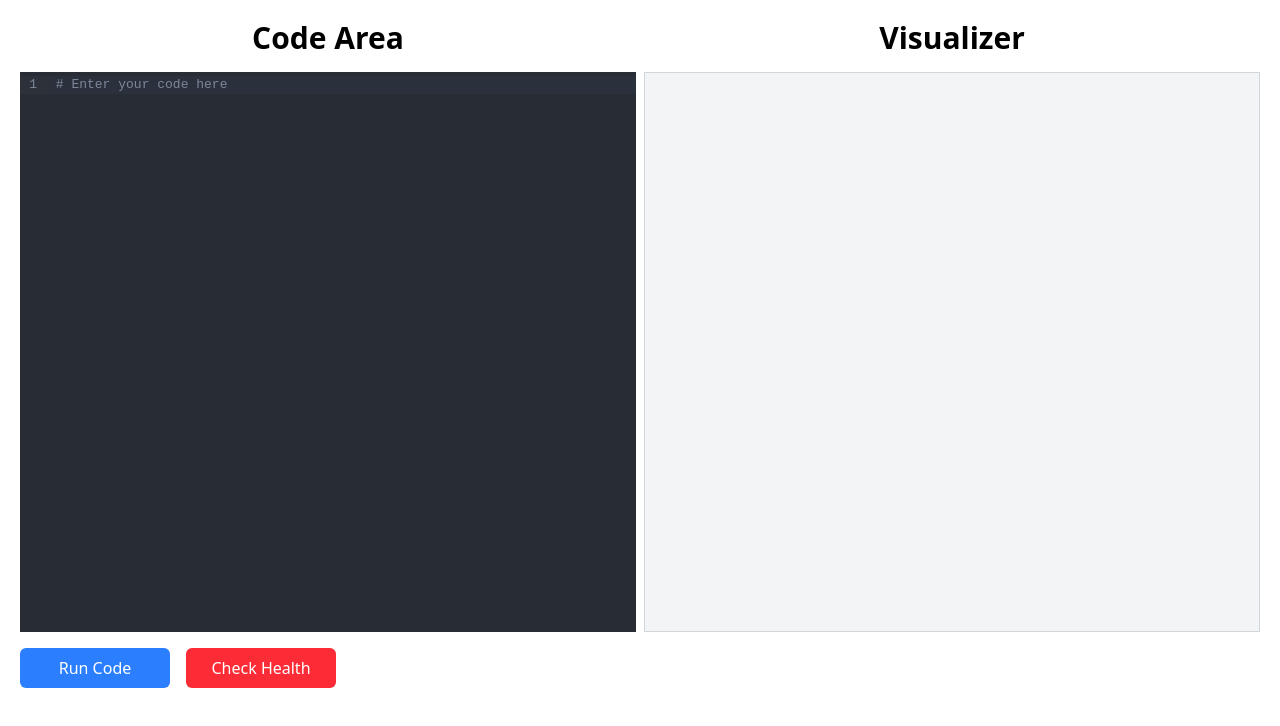
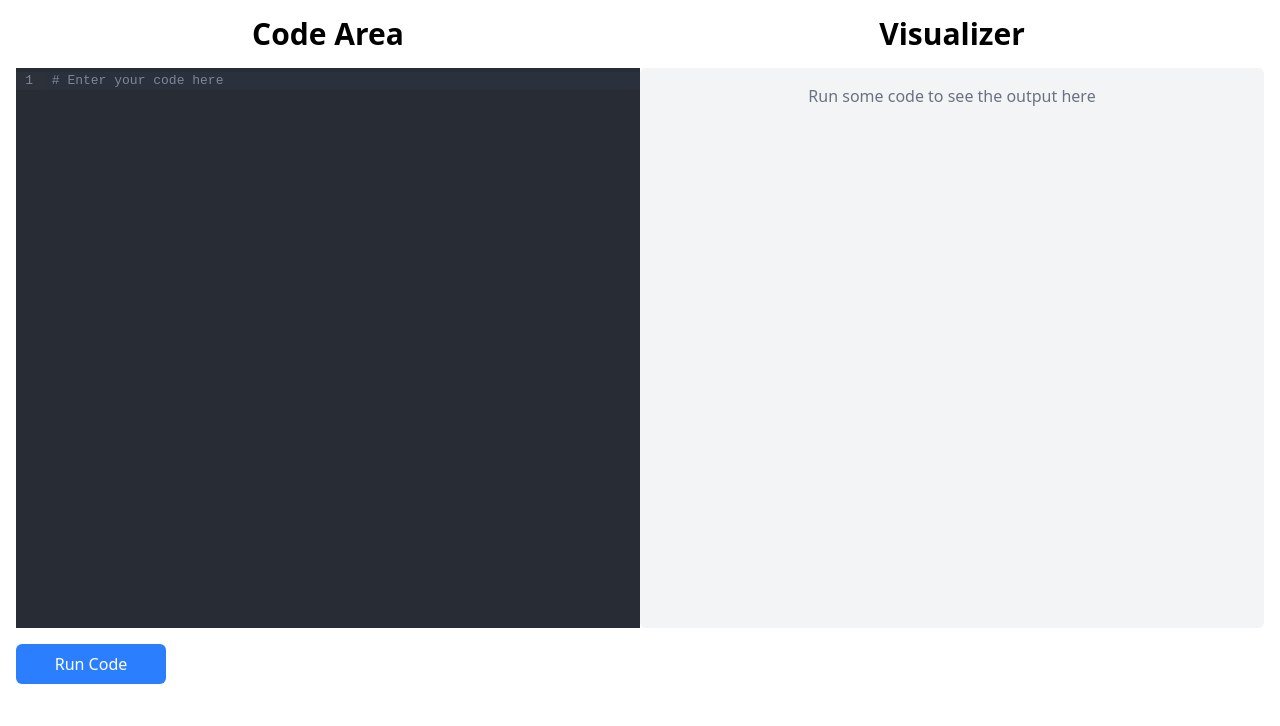
Before and after one commit to leandrofahur/code-visualizer, a React (Vite) app in the folder frontend/: page / in a window 1280 px wide. Shown: the top 726 px of the page. Built offline with nearby package versions, Linux system fonts and the light colour scheme.

Commit message:
getting code back from the backend and displaying on the frontend

```diff
--- a/frontend/src/App.tsx
+++ b/frontend/src/App.tsx
@@ -1,104 +1,16 @@
-import { useState } from "react";
-
-import { useCodeMirror } from "@uiw/react-codemirror";
-import { python } from "@codemirror/lang-python";
-
-import { useQueryClient, useQuery } from "@tanstack/react-query";
-
+import { CodeEditor } from './components/CodeEditor/CodeEditor';
+import { Visualizer } from './components/Visualizer/Visualizer';
+import { useCodeExecution } from './hooks/useCodeExecution';
 
 function App() {
-  const [code, setCode] = useState("# Enter your code here");
-  const [codeOutput, setCodeOutput] = useState("");
-  const [health, setHealth] = useState("");
-  const [error, setError] = useState("");
-  // const queryClient = useQueryClient();
-
-  const { setContainer } = useCodeMirror({
-    extensions: [python()],
-    value: code,
-    height: "70vh",
-    width: "100%",
-    theme: "dark",
-    onChange: (value) => {
-      setCode(value);
-    },
-  });
-
-  const checkHealth = async (e: React.MouseEvent<HTMLButtonElement>) => {
-    e.preventDefault();
-    e.stopPropagation();
-    try {
-      const response = await fetch("http://localhost:8000/api/v1/health", {
-        method: "GET",
-      });
-      const data = await response.json();
-      setHealth(data);
-      setError("");
-    } catch (err) {
-      setError("Health check failed");
-      console.error("Health check error:", err);
-    }
-  }
-
-  const runCode = async (e: React.MouseEvent<HTMLButtonElement>) => {
-    e.preventDefault();
-    e.stopPropagation();
-    try {
-      const response = await fetch("http://localhost:8000/api/v1/run", {
-        method: "POST",
-        headers: {
-          "Content-Type": "application/json",
-        },
-        body: JSON.stringify({ code, language: "python" }),
-      });
-      const data = await response.json();
-      setCodeOutput(data.stdout || data.stderr || JSON.stringify(data));
-      setError("");
-    } catch (err) {
-      setError("Failed to run code");
-      console.error("Run code error:", err);
-    }
-  }
+  const { codeOutput, error, runCode } = useCodeExecution();
 
   return (
     <div className="flex p-4 h-screen w-screen">
-      <div className="w-1/2 p-1">
-        <h1 className="text-3xl font-semibold mb-4 text-center">Code Area</h1>
-        <div ref={setContainer} className="mb-4" />
-        <div className="flex flex-row gap-4">
-          <button
-            type="button"
-            className="bg-blue-500 text-white p-2 rounded-md w-[150px] hover:bg-blue-600"
-            onClick={runCode}
-          >
-            Run Code
-          </button>
-          <button
-            type="button"
-            className="bg-red-500 text-white p-2 rounded-md w-[150px] hover:bg-red-600"
-            onClick={checkHealth}
-          >
-            Check Health
-          </button>
-        </div>
-        {error && (
-          <div className="mt-4 p-4 bg-red-100 text-red-700 rounded-md">
-            {error}
-          </div>
-        )}
-      </div>
-      <div className="w-1/2 p-1">
-        <h1 className="text-3xl font-semibold mb-4 text-center">Visualizer</h1>
-        <div className="p-4 bg-gray-100 border border-gray-300 h-[70vh] w-full overflow-y-auto">
-          {codeOutput && (
-            <pre className="whitespace-pre-wrap break-words">
-              {codeOutput}
-            </pre>
-          )}
-        </div>
-      </div>
+      <CodeEditor onRunCode={runCode} error={error} />
+      <Visualizer output={codeOutput} />
     </div>
-  )
+  );
 }
 
-export default App
+export default App;
--- /dev/null
+++ b/frontend/src/components/Button/Button.tsx
@@ -0,0 +1,29 @@
+interface ButtonProps {
+  children: React.ReactNode;
+  onClick: (e: React.MouseEvent<HTMLButtonElement>) => void;
+  variant?: 'primary' | 'secondary';
+  className?: string;
+}
+
+export const Button = ({
+  children,
+  onClick,
+  variant = 'primary',
+  className = ''
+}: ButtonProps) => {
+  const baseStyles = 'p-2 rounded-md w-[150px] text-white';
+  const variantStyles = {
+    primary: 'bg-blue-500 hover:bg-blue-600',
+    secondary: 'bg-red-500 hover:bg-red-600',
+  };
+
+  return (
+    <button
+      type="button"
+      className={`${baseStyles} ${variantStyles[variant]} ${className}`}
+      onClick={onClick}
+    >
+      {children}
+    </button>
+  );
+};
--- /dev/null
+++ b/frontend/src/components/CodeEditor/CodeEditor.tsx
@@ -0,0 +1,46 @@
+import { useState } from 'react';
+import { useCodeMirror } from '@uiw/react-codemirror';
+import { python } from '@codemirror/lang-python';
+import { Button } from '../Button/Button';
+
+interface CodeEditorProps {
+  onRunCode: (code: string) => Promise<void>;
+  error?: string;
+}
+
+export const CodeEditor = ({ onRunCode, error }: CodeEditorProps) => {
+  const [code, setCode] = useState('# Enter your code here');
+
+  const { setContainer } = useCodeMirror({
+    extensions: [python()],
+    value: code,
+    height: '70vh',
+    width: '100%',
+    theme: 'dark',
+    onChange: (value) => setCode(value),
+  });
+
+  const handleRunCode = async (e: React.MouseEvent<HTMLButtonElement>) => {
+    e.preventDefault();
+    e.stopPropagation();
+    await onRunCode(code);
+  };
+
+  return (
+    <div className="w-1/2">
+      <h1 className="text-3xl font-semibold mb-4 text-center">Code Area</h1>
+      <div ref={setContainer} className="mb-4" />
+      <div className="flex flex-row gap-4">
+        <Button onClick={handleRunCode} variant="primary">
+          Run Code
+        </Button>
+
+      </div>
+      {error && (
+        <div className="mt-4 p-4 bg-red-100 text-red-700 rounded-md">
+          {error}
+        </div>
+      )}
+    </div>
+  );
+};
--- /dev/null
+++ b/frontend/src/components/Visualizer/Visualizer.tsx
@@ -0,0 +1,22 @@
+interface VisualizerProps {
+  output: string;
+}
+
+export const Visualizer = ({ output }: VisualizerProps) => {
+  return (
+    <div className="w-1/2">
+      <h1 className="text-3xl font-semibold mb-4 text-center">Visualizer</h1>
+      <div className="p-4 bg-gray-100 rounded-md h-[70vh] overflow-auto">
+        {output ? (
+          <pre className="whitespace-pre-wrap break-words font-mono">
+            {output}
+          </pre>
+        ) : (
+          <div className="text-gray-500 text-center">
+            Run some code to see the output here
+          </div>
+        )}
+      </div>
+    </div>
+  );
+};
--- /dev/null
+++ b/frontend/src/hooks/useCodeExecution.ts
@@ -0,0 +1,20 @@
+import { useState } from 'react';
+import { api } from '../services/api';
+
+export const useCodeExecution = () => {
+  const [codeOutput, setCodeOutput] = useState('');
+  const [error, setError] = useState('');
+
+  const runCode = async (code: string) => {
+    try {
+      const data = await api.runCode(code, 'python');
+      setCodeOutput(data.stdout || data.stderr || JSON.stringify(data));
+      setError('');
+    } catch (err) {
+      setError('Failed to run code');
+      console.error('Run code error:', err);
+    }
+  };
+
+  return { codeOutput, error, runCode };
+};
--- /dev/null
+++ b/frontend/src/services/api.ts
@@ -0,0 +1,21 @@
+const API_BASE_URL = 'http://localhost:8000/api/v1';
+
+export const api = {
+  async runCode(code: string, language: string) {
+    const response = await fetch(`${API_BASE_URL}/run`, {
+      method: 'POST',
+      headers: {
+        'Content-Type': 'application/json',
+      },
+      body: JSON.stringify({ code, language }),
+    });
+    return response.json();
+  },
+
+  async checkHealth() {
+    const response = await fetch(`${API_BASE_URL}/health`, {
+      method: 'GET',
+    });
+    return response.json();
+  },
+};
```
